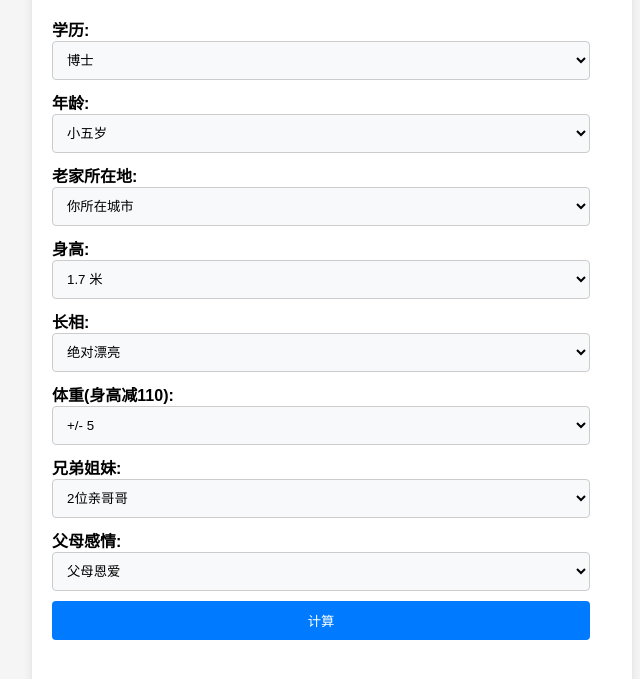
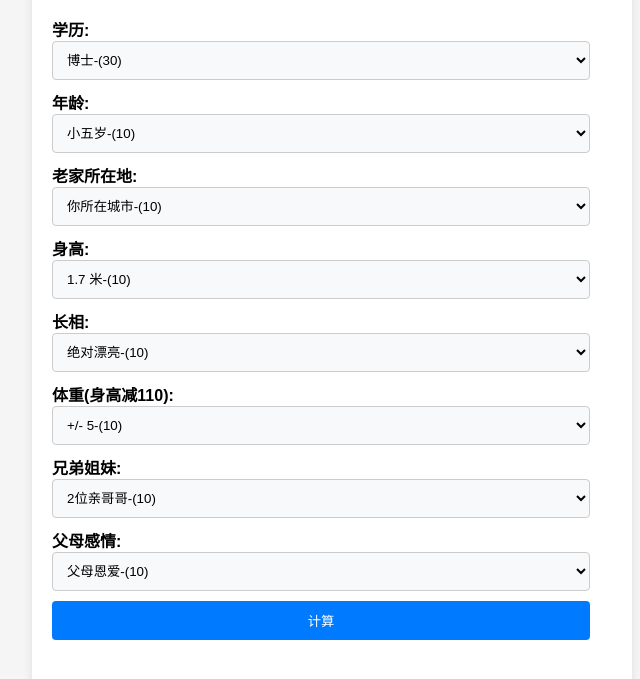
Before and after one commit to ssfgp/person_msg, a plain HTML site: page index.html in a window 1280 px wide. Shown: the part 69-748 px from the top of the page, without its empty margins (308-948 px from the left). Drawn offline with Linux system fonts and the light colour scheme.

Commit message:
Update index.html

```diff
--- a/index.html
+++ b/index.html
@@ -87,86 +87,86 @@
         <div>
             <label for="education">学历:</label>
             <select id="education">
-                <option value="30">博士</option>
-                <option value="25">海龟硕</option>
-                <option value="20">国内硕</option>
-                <option value="15">本科</option>
-                <option value="10">大专</option>
-                <option value="5">小初高</option>
+                <option value="30" >博士-(30)</option>
+                <option value="25">海龟硕-(25)</option>
+                <option value="20">国内硕-(20)</option>
+                <option value="15">本科-(15)</option>
+                <option value="10">大专-(10)</option>
+                <option value="5">小初高-(5)</option>
             </select>
         </div>
         <div>
             <label for="age">年龄:</label>
             <select id="age">
-                <option value="10">小五岁</option>
-                <option value="9">小四岁</option>
-                <option value="8">小三岁</option>
-                <option value="3">同龄</option>
-                <option value="5">大两岁</option>
-                <option value="8">大三岁</option>
+                <option value="10">小五岁-(10)</option>
+                <option value="9">小四岁-(9)</option>
+                <option value="8">小三岁-(8)</option>
+                <option value="3">同龄-(3)</option>
+                <option value="5">大两岁-(5)</option>
+                <option value="8">大三岁-(8)</option>
             </select>
         </div>
         <div>
             <label for="hometown">老家所在地:</label>
             <select id="hometown">
-                <option value="10">你所在城市</option>
-                <option value="8">昆山 太仓 嘉善</option>
-                <option value="7">十八线</option>
-                <option value="3">苏州 无锡 杭州 绍兴 宁波</option>
-                <option value="1">武汉 成都 重庆 天津 青岛</option>
+                <option value="10">你所在城市-(10)</option>
+                <option value="8">昆山 太仓 嘉善-(8)</option>
+                <option value="7">十八线-(7)</option>
+                <option value="3">苏州 无锡 杭州 绍兴 宁波-(3)</option>
+                <option value="1">武汉 成都 重庆 天津 青岛-(1)</option>
             </select>
         </div>
         <div>
             <label for="height">身高:</label>
             <select id="height">
-                <option value="10">1.7 米</option>
-                <option value="9">1.68 米</option>
-                <option value="8">1.65 米</option>
-                <option value="5">1.63 米</option>
-                <option value="3">1.60 米</option>
-                <option value="1">1.55 米以下</option>
+                <option value="10">1.7 米-(10)</option>
+                <option value="9">1.68 米-(9)</option>
+                <option value="8">1.65 米-(8)</option>
+                <option value="5">1.63 米-(5)</option>
+                <option value="3">1.60 米-(3)</option>
+                <option value="1">1.55 米以下-(1)</option>
             </select>
         </div>
         <div>
             <label for="looks">长相:</label>
             <select id="looks">
-                <option value="10">绝对漂亮</option>
-                <option value="9">10人中6人说漂亮</option>
-                <option value="8">5人</option>
-                <option value="5">3人</option>
-                <option value="1">都说一般</option>
-                <option value="">都不说话</option>
+                <option value="10">绝对漂亮-(10)</option>
+                <option value="9">10人中6人说漂亮-(9)</option>
+                <option value="8">5人-(8)</option>
+                <option value="5">3人-(3)</option>
+                <option value="1">都说一般-(1)</option>
+                <option value="0">都不说话-(0)</option>
             </select>
         </div>
         <div>
             <label for="weight">体重(身高减110):</label>
             <select id="weight">
-                <option value="10">+/- 5</option>
-                <option value="8">+/- 10</option>
-                <option value="5">+/- 15</option>
-                <option value="3">+/- 20</option>
-                <option value="1">+/- 25</option>
+                <option value="10">+/- 5-(10)</option>
+                <option value="8">+/- 10-(8)</option>
+                <option value="5">+/- 15-(5)</option>
+                <option value="3">+/- 20-(3)</option>
+                <option value="1">+/- 25-(1)</option>
             </select>
         </div>
         <div>
             <label for="siblings">兄弟姐妹:</label>
             <select id="siblings">
-                <option value="10">2位亲哥哥</option>
-                <option value="8">1位亲哥哥</option>
-                <option value="6">1位亲姐姐</option>
-                <option value="5">独生女</option>
-                <option value="3">1位亲妹妹</option>
-                <option value="1">1位亲弟弟</option>
+                <option value="10">2位亲哥哥-(10)</option>
+                <option value="8">1位亲哥哥-(8)</option>
+                <option value="6">1位亲姐姐-(6)</option>
+                <option value="5">独生女-(5)</option>
+                <option value="3">1位亲妹妹-(3)</option>
+                <option value="1">1位亲弟弟-(1)</option>
             </select>
         </div>
         <div>
             <label for="parents">父母感情:</label>
             <select id="parents">
-                <option value="10">父母恩爱</option>
-                <option value="8">父母意见一致</option>
-                <option value="6">父母离婚</option>
-                <option value="4">父母再婚</option>
-                <option value="1">父亲小小失踪</option>
+                <option value="10">父母恩爱-(10)</option>
+                <option value="8">父母意见一致-(8)</option>
+                <option value="6">父母离婚-(6)</option>
+                <option value="4">父母再婚-(4)</option>
+                <option value="1">父亲小小失踪-(1)</option>
             </select>
         </div>
         <button type="button" onclick="calculateScore()">计算</button>
@@ -176,6 +176,7 @@
 </div>
 
 <script>
+
 function calculateScore() {
     var education = parseInt(document.getElementById('education').value);
     var age = parseInt(document.getElementById('age').value);
```
